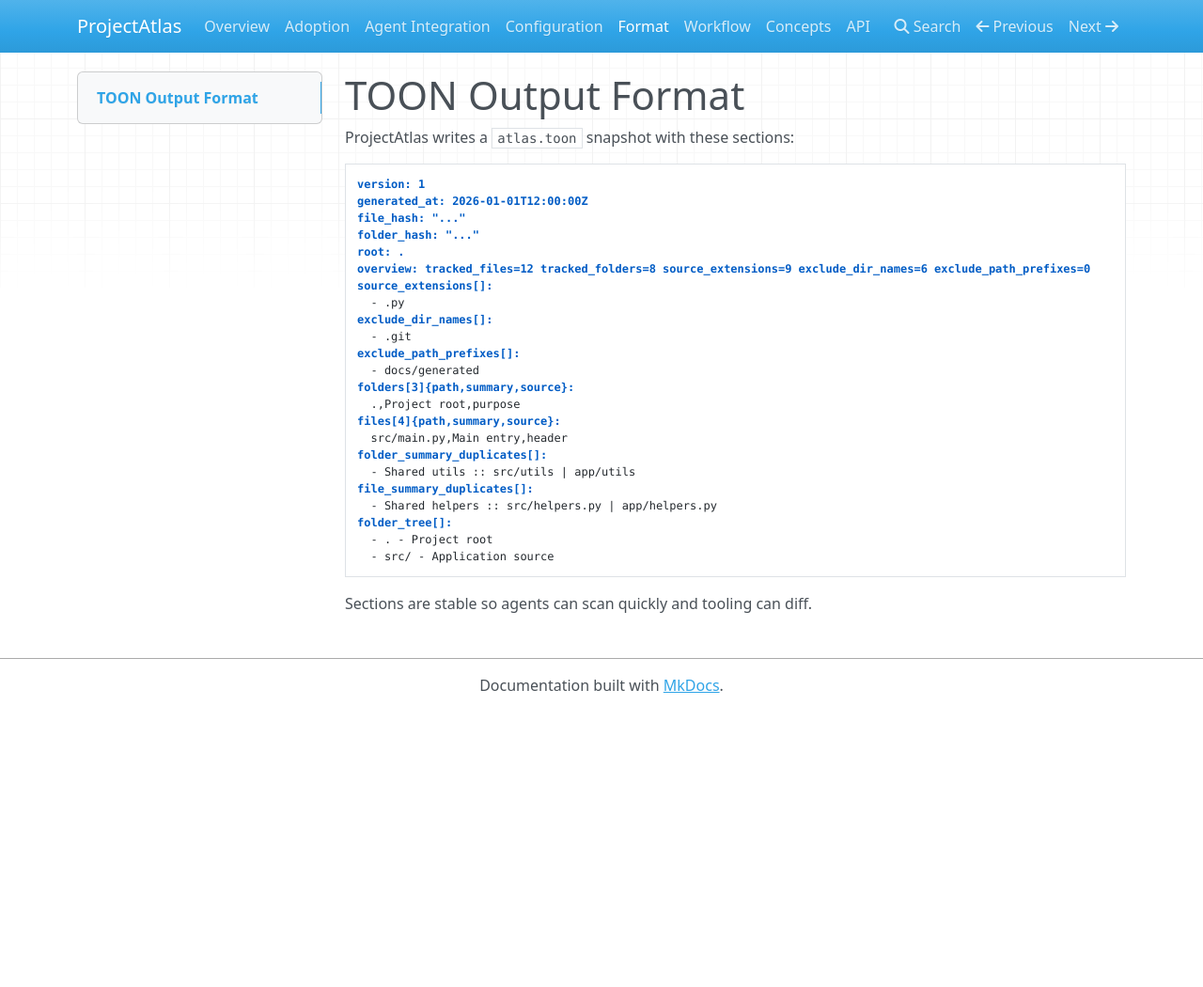
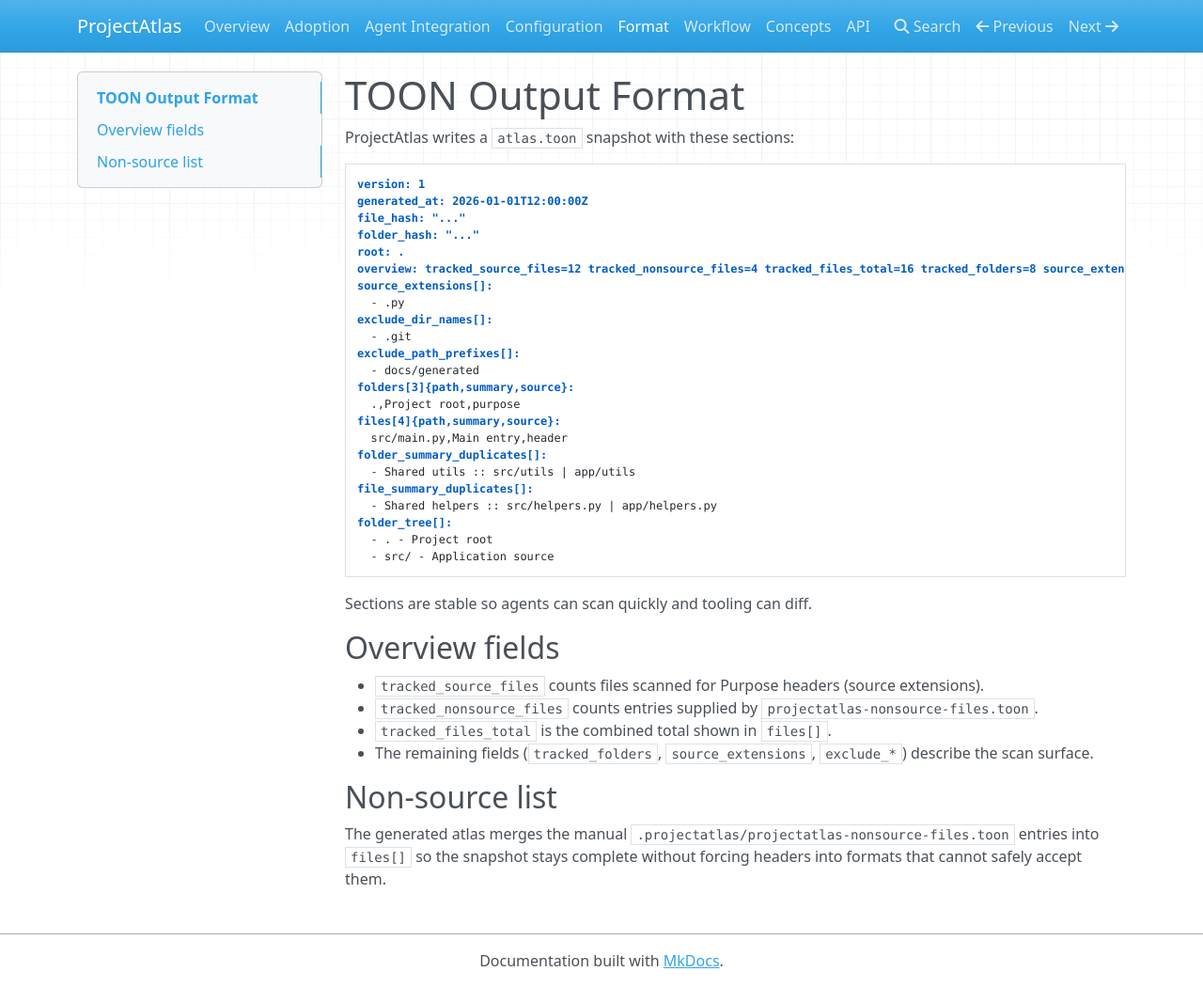
Before and after one commit to styler-ai/ProjectAtlas, an MkDocs documentation site: the page built from docs/format.md, in a window 1280 px wide and 1050 px high. Shown: the whole window at 94% size. Built offline with MkDocs 1.6.1, drawn with Linux system fonts in a browser that asks for light colours; nearby versions of some CDN libraries.

Commit message:
chore(atlas): clarify overview counts (#118)

````diff
--- a/docs/format.md
+++ b/docs/format.md
@@ -8,7 +8,7 @@ generated_at: 2026-01-01T12:00:00Z
 file_hash: "..."
 folder_hash: "..."
 root: .
-overview: tracked_files=12 tracked_folders=8 source_extensions=9 exclude_dir_names=6 exclude_path_prefixes=0
+overview: tracked_source_files=12 tracked_nonsource_files=4 tracked_files_total=16 tracked_folders=8 source_extensions=9 exclude_dir_names=6 exclude_path_prefixes=0
 source_extensions[]:
   - .py
 exclude_dir_names[]:
@@ -29,3 +29,15 @@ folder_tree[]:
 ```
 
 Sections are stable so agents can scan quickly and tooling can diff.
+
+## Overview fields
+
+- `tracked_source_files` counts files scanned for Purpose headers (source extensions).
+- `tracked_nonsource_files` counts entries supplied by `projectatlas-nonsource-files.toon`.
+- `tracked_files_total` is the combined total shown in `files[]`.
+- The remaining fields (`tracked_folders`, `source_extensions`, `exclude_*`) describe the scan surface.
+
+## Non-source list
+
+The generated atlas merges the manual `.projectatlas/projectatlas-nonsource-files.toon` entries into `files[]`
+so the snapshot stays complete without forcing headers into formats that cannot safely accept them.
````
Also changed, not shown: .codex/skills/ProjectAtlas.md (+8 -0 lines), README.md (+4 -0 lines), docs/concepts.md (+7 -0 lines), docs/workflow.md (+3 -0 lines), skills/claude/ProjectAtlas.md (+14 -0 lines), skills/codex/ProjectAtlas.md (+8 -1 lines), 3 other files.
